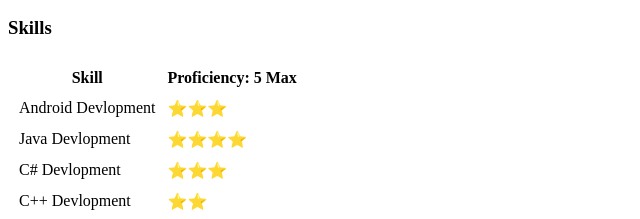
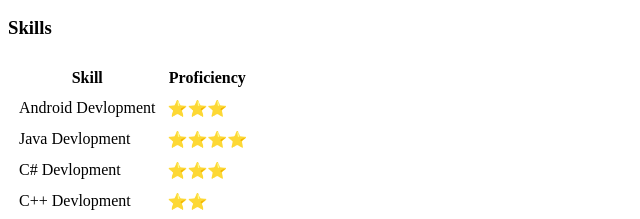
Before and after one commit to JDAkmon/cv, a plain HTML site: page index.html in a window 1280 px wide. Shown: the part 390-609 px from the top of the page, 0-640 px from the left. Drawn offline with Linux system fonts and the light colour scheme.

Commit message:
changed skills section

```diff
--- a/index.html
+++ b/index.html
@@ -36,7 +36,7 @@
   <thead>
     <tr>
       <th>Skill</th>
-      <th>Proficiency: 5 Max</th>
+      <th>Proficiency</th>
     </tr>
   </thead>
   <tr>
```
